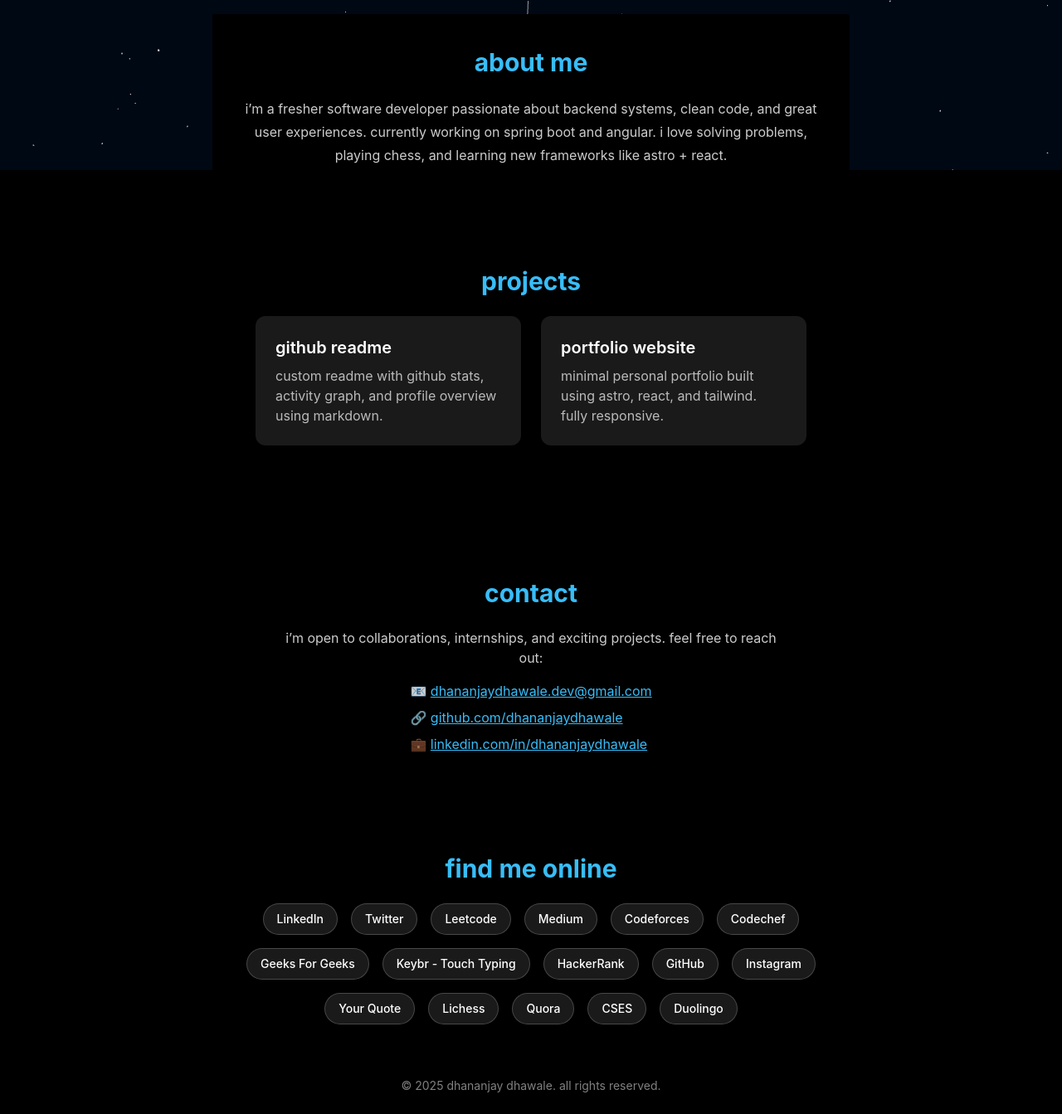
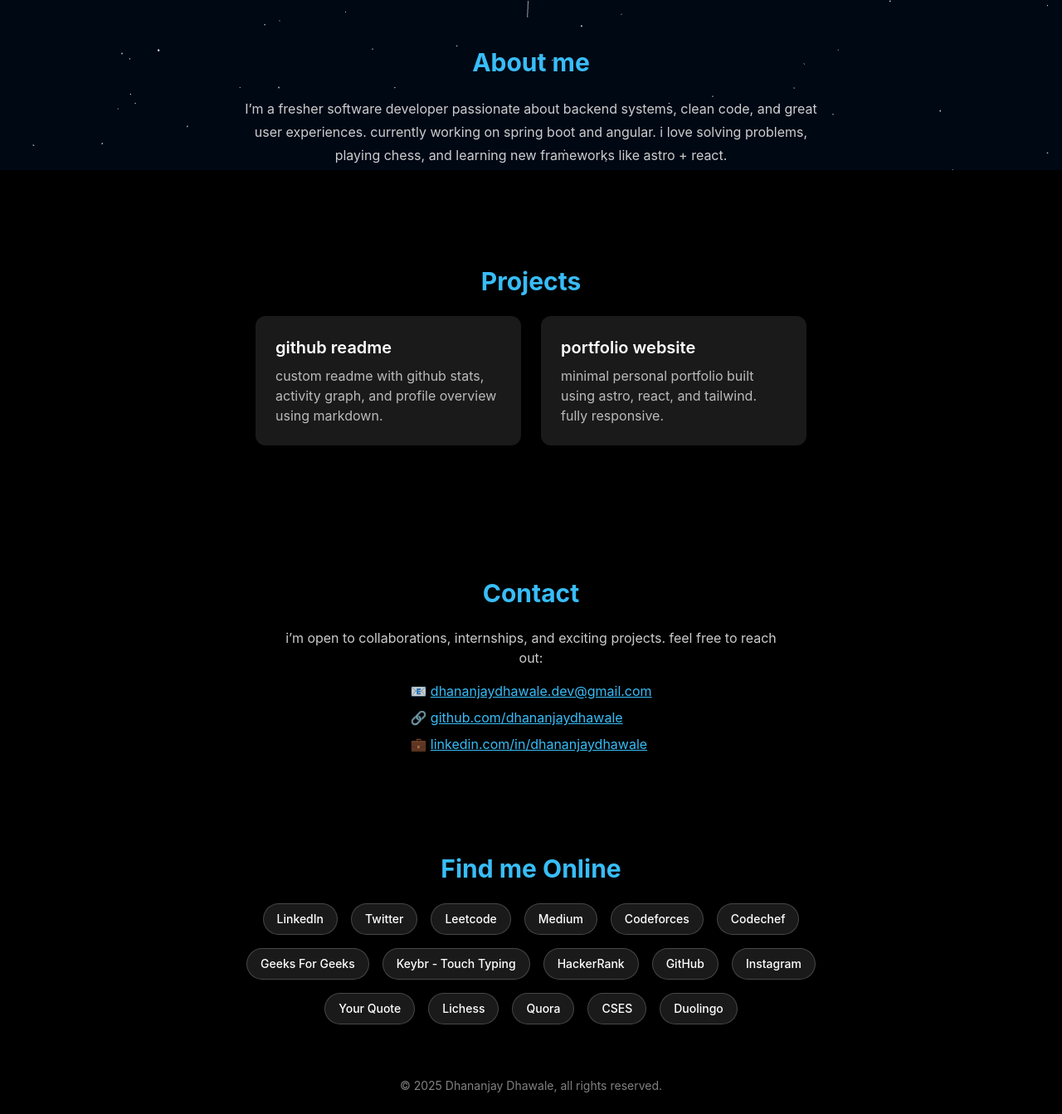
Before and after one commit to dhananjay-dhawale/astro-portfolio, an Astro site: page / in a window 1280 px wide. Shown: the part 595-1938 px from the top of the page at 83% size. Built offline with nearby package versions, Linux system fonts and the light colour scheme; Astro itself is replaced by a stand-in of ours; animation ran at ten frames a second.

Commit message:
removed ugly background, and there's cool star background now

```diff
--- a/src/components/About.tsx
+++ b/src/components/About.tsx
@@ -1,10 +1,9 @@
-// src/components/About.tsx
 export default function About() {
   return (
-    <section id="about" className="py-6 sm:py-10 px-6 bg-black text-white max-w-3xl mx-auto text-center">
-      <h2 className="text-3xl font-bold mb-6 text-sky-400">about me</h2>
+    <section id="about" className="py-6 sm:py-10 px-6 text-white max-w-3xl mx-auto text-center">
+      <h2 className="text-3xl font-bold mb-6 text-sky-400">About me</h2>
       <p className="text-white/80 leading-7">
-        i’m a fresher software developer passionate about backend systems, clean code, and great user experiences. currently working on spring boot and angular. i love solving problems, playing chess, and learning new frameworks like astro + react.
+        I’m a fresher software developer passionate about backend systems, clean code, and great user experiences. currently working on spring boot and angular. i love solving problems, playing chess, and learning new frameworks like astro + react.
       </p>
     </section>
   );
--- a/src/components/Contact.tsx
+++ b/src/components/Contact.tsx
@@ -1,8 +1,8 @@
 // src/components/Contact.tsx
 export default function Contact() {
   return (
-    <section id="contact" className="py-20 px-6 bg-black text-white max-w-2xl mx-auto text-center">
-      <h2 className="text-3xl font-bold mb-6 text-sky-400">contact</h2>
+    <section id="contact" className="py-20 px-6 text-white max-w-2xl mx-auto text-center">
+      <h2 className="text-3xl font-bold mb-6 text-sky-400">Contact</h2>
       <p className="text-white/80 mb-4">i’m open to collaborations, internships, and exciting projects. feel free to reach out:</p>
       <ul className="space-y-2 text-white/80 inline-block text-left">
         <li>📧 <a className="text-sky-400 underline" href="mailto:dhananjaydhawale.dev@gmail.com">dhananjaydhawale.dev@gmail.com</a></li>
--- a/src/components/Footer.tsx
+++ b/src/components/Footer.tsx
@@ -2,7 +2,7 @@
 export default function Footer() {
   return (
     <footer className="text-center py-6 text-white/50 text-sm bg-black">
-      © {new Date().getFullYear()} dhananjay dhawale. all rights reserved.
+      © {new Date().getFullYear()} Dhananjay Dhawale, all rights reserved.
     </footer>
   );
 }
--- a/src/components/Header.tsx
+++ b/src/components/Header.tsx
@@ -3,9 +3,9 @@ export default function Header() {
   return (
     <header className="sticky top-0 z-50 bg-black/70 backdrop-blur text-white px-6 py-4 flex justify-center items-center">
       <nav className="space-x-6 text-sm">
-        <a href="#about" className="hover:text-sky-400">about</a>
-        <a href="#projects" className="hover:text-sky-400">projects</a>
-        <a href="#contact" className="hover:text-sky-400">contact</a>
+        <a href="#about" className="hover:text-sky-400">About</a>
+        <a href="#projects" className="hover:text-sky-400">Projects</a>
+        <a href="#contact" className="hover:text-sky-400">Contact</a>
       </nav>
     </header>
   );
--- a/src/components/Hero.tsx
+++ b/src/components/Hero.tsx
@@ -20,8 +20,8 @@ const containerVariants: Variants = {
   show: {
     opacity: 1,
     transition: {
-      staggerChildren: 0.03,
-      delayChildren: 0.8,
+      staggerChildren: 0.03, // Controls the delay between each child's animation
+      delayChildren: 0.8,    // Delay before the first child starts animating (after its parent starts)
     },
   },
 };
@@ -46,7 +46,7 @@ export default function Hero() {
       id="hero"
     >
       <motion.div
-        className="bg-white/10 backdrop-blur-md p-8 rounded-2xl shadow-xl max-w-2xl w-full border border-white/10"
+        // className="bg-white/0 backdrop-blur-md p-8 rounded-2xl shadow-xl max-w-2xl w-full border border-white/10"
         initial={{ opacity: 0, y: 50, scale: 0.9 }}
         animate={{ opacity: 1, y: 0, scale: 1 }}
         transition={{ duration: 0.8, ease: "easeOut" }}
@@ -82,12 +82,11 @@ export default function Hero() {
           <motion.span variants={itemVariants}> — with a love for competitive programming and building clean web experiences.</motion.span>
         </motion.p>
 
-        {/* NEW: Animate the button's wrapper div */}
         <motion.div
           className="mt-8"
-          initial={{ opacity: 0, y: 20 }} // Start invisible, slightly below
-          animate={{ opacity: 1, y: 0 }}   // Fade in, slide up to position
-          transition={{ delay: 2.5, duration: 0.5 }} // Delay it after paragraph finishes, 0.5s animation
+          initial={{ opacity: 0, y: 20 }}
+          animate={{ opacity: 1, y: 0 }}
+          transition={{ delay: 2.0, duration: 0.5 }} // <<< REDUCED DELAY to 2.0s
         >
           <a
             href="#projects"
--- a/src/components/Links.tsx
+++ b/src/components/Links.tsx
@@ -20,8 +20,8 @@ const links = [
 
 export default function Links() {
   return (
-    <section className="py-10 px-6 bg-black text-white max-w-3xl mx-auto text-center">
-      <h2 className="text-3xl font-bold mb-6 text-sky-400">find me online</h2>
+    <section className="py-10 px-6 text-white max-w-3xl mx-auto text-center">
+      <h2 className="text-3xl font-bold mb-6 text-sky-400">Find me Online</h2>
       <div className="flex flex-wrap justify-center gap-4">
         {links.map(link => (
           <a
--- a/src/components/Projects.tsx
+++ b/src/components/Projects.tsx
@@ -1,8 +1,8 @@
 // src/components/Projects.tsx
 export default function Projects() {
   return (
-    <section id="projects" className="py-20 px-6 bg-black text-white max-w-5xl mx-auto">
-      <h2 className="text-3xl font-bold mb-6 text-sky-400 text-center">projects</h2>
+    <section id="projects" className="py-20 px-6 text-white max-w-5xl mx-auto">
+      <h2 className="text-3xl font-bold mb-6 text-sky-400 text-center">Projects</h2>
       <div className="flex flex-wrap justify-center gap-6">
         <div className="bg-white/10 p-6 rounded-xl backdrop-blur max-w-xs w-full">
           <h3 className="text-xl font-semibold mb-2 text-white">github readme</h3>
```
